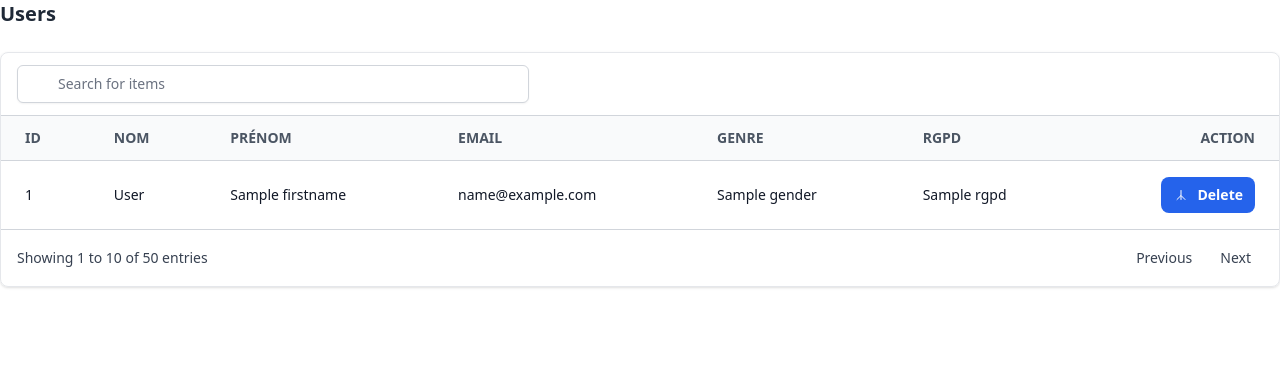
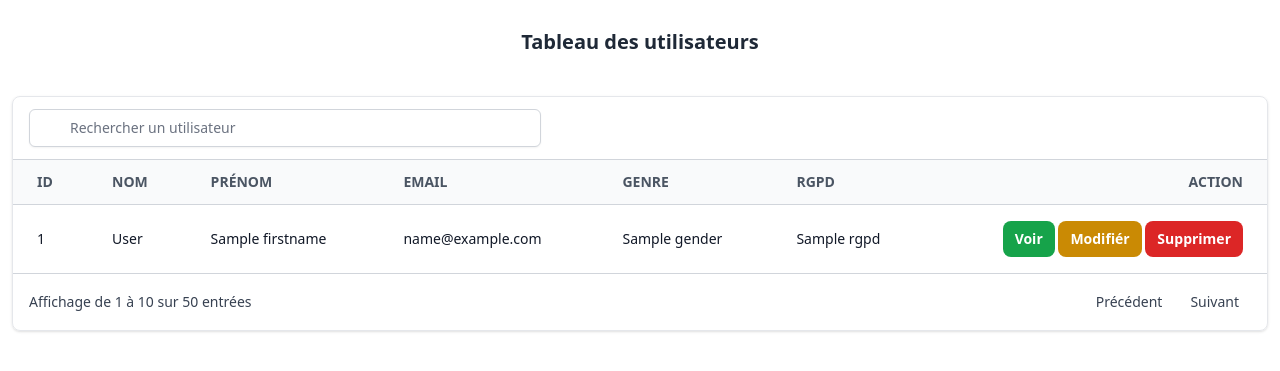
Before and after one commit to CHANG-Toma/Test-CHANG-Toma, a Symfony app: template templates/dashboard/pages/users.html.twig in a window 1280 px wide. Shown: the top 371 px of the page. Run offline with Twig, Linux system fonts and the light colour scheme; the template is opened without the code that fills it: most values are stand-ins (such as "Sample title", 1, 10 or a date in 2020); style sheets or scripts are compiled from the project's sources; some libraries are stand-ins or nearby versions.

Commit message:
feat : ajout des actions dans le tableau

```diff
--- a/assets/vue/sidebar.vue
+++ b/assets/vue/sidebar.vue
@@ -40,7 +40,7 @@
                 <a href="/logout"
                     class="group flex items-center gap-2 p-2 rounded-md hover:bg-gray-100 transition-colors">
                     <img src="../svg/logout.svg" alt="logout" class="logout-icon" />
-                    <span v-show="!isOpen">Se déconnecter</span>
+                    <span v-show="!isOpen">Déconnexion</span>
                 </a>
             </div>
         </nav>
--- a/templates/dashboard/pages/users.html.twig
+++ b/templates/dashboard/pages/users.html.twig
@@ -2,20 +2,18 @@
 
 {% block body %}
 
-	<div class="flex items-center justify-between mb-6">
-		<h2 class="text-xl font-bold text-gray-800">Users</h2>
+	<div class="flex items-center justify-center p-7">
+		<h1 class="text-xl font-bold text-gray-800">Tableau des utilisateurs</h1>
 	</div>
 
-	<div class="flex flex-col">
+	<div class="flex flex-col p-3">
 		<div class="-m-1.5 overflow-x-auto">
 			<div class="p-1.5 min-w-full inline-block align-middle">
 				<div class="border rounded-lg divide-y divide-gray-300 shadow">
 					<div class="py-3 px-4">
 						<div class="relative max-w-lg w-full">
-							<input type="text" name="hs-table-with-pagination-search" id="hs-table-with-pagination-search" class="py-2 px-3 pl-10 block w-full border-gray-300 rounded-md shadow-sm text-sm focus:z-10 focus:border-blue-500 focus:ring-blue-500 disabled:opacity-50 disabled:pointer-events-none" placeholder="Search for items">
-							<div
-								class="absolute inset-y-0 left-0 flex items-center pointer-events-none pl-3"><!-- SVG Search Icon here -->
-							</div>
+							<input type="text" name="hs-table-with-pagination-search" id="hs-table-with-pagination-search" class="py-2 px-3 pl-10 block w-full border-gray-300 rounded-md shadow-sm text-sm focus:z-10 focus:border-blue-500 focus:ring-blue-500 disabled:opacity-50 disabled:pointer-events-none" placeholder="Rechercher un utilisateur">
+
 						</div>
 					</div>
 					<div class="overflow-x-auto">
@@ -41,11 +39,14 @@
 										<td class="px-6 py-4 whitespace-nowrap text-sm text-gray-900">{{ person.gender }}</td>
 										<td class="px-6 py-4 whitespace-nowrap text-sm text-gray-900">{{ person.rgpd }}</td>
 										<td class="px-6 py-4 whitespace-nowrap text-right text-sm font-medium">
-											<button type="button" class="inline-flex items-center gap-x-2 text-sm font-semibold text-white bg-blue-600 hover:bg-blue-700 rounded-lg px-3 py-2">
-												<svg xmlns="http://www.w3.org/2000/svg" fill="none" viewbox="0 0 24 24" stroke-width="1.5" stroke="currentColor" class="w-4 h-4">
-													<path stroke-linecap="round" stroke-linejoin="round" d="M6 18.75l6-6 6 6M12 5.25v13.5"></path>
-												</svg>
-												Delete
+                                            <button type="button" class="inline-flex items-center gap-x-2 text-sm font-semibold text-white bg-green-600 hover:bg-green-700 rounded-lg px-3 py-2">
+                                                Voir
+                                            </button>
+                                            <button type="button" class="inline-flex items-center gap-x-2 text-sm font-semibold text-white bg-yellow-600 hover:bg-yellow-700 rounded-lg px-3 py-2">
+                                                Modifiér
+                                            </button>
+											<button type="button" class="inline-flex items-center gap-x-2 text-sm font-semibold text-white bg-red-600 hover:bg-red-700 rounded-lg px-3 py-2">
+												Supprimer
 											</button>
 										</td>
 									</tr>
@@ -54,11 +55,11 @@
 						</table>
 					</div>
 					<div class="py-3 px-4 flex justify-between items-center">
-						<span class="text-sm text-gray-700">Showing 1 to 10 of 50 entries</span>
+                        <span class="text-sm text-gray-700">Affichage de 1 à 10 sur 50 entrées</span>
 						<div class="flex gap-1">
-							<button type="button" class="text-sm rounded-lg text-gray-700 hover:bg-gray-100 px-3 py-1.5">Previous</button>
+							<button type="button" class="text-sm rounded-lg text-gray-700 hover:bg-gray-100 px-3 py-1.5">Précédent</button>
 							<!-- Page numbers dynamically generated -->
-							<button type="button" class="text-sm rounded-lg text-gray-700 hover:bg-gray-100 px-3 py-1.5">Next</button>
+							<button type="button" class="text-sm rounded-lg text-gray-700 hover:bg-gray-100 px-3 py-1.5">Suivant</button>
 						</div>
 					</div>
 				</div>
```
